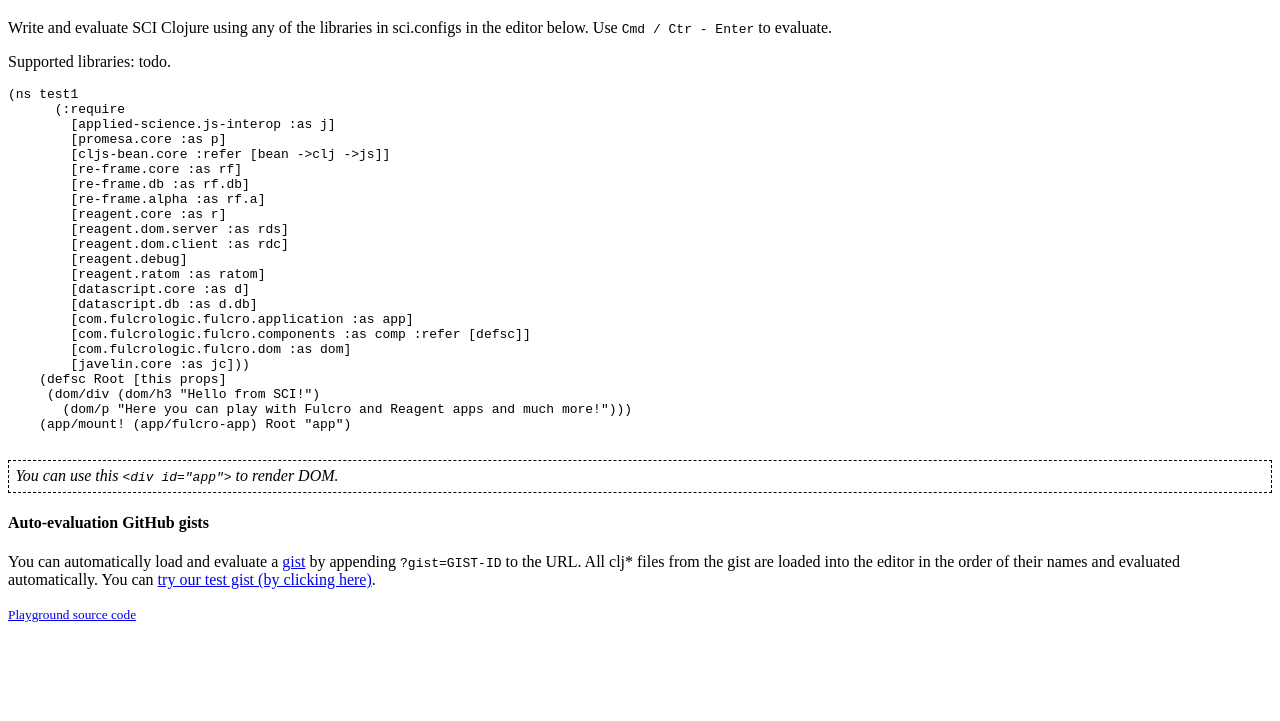
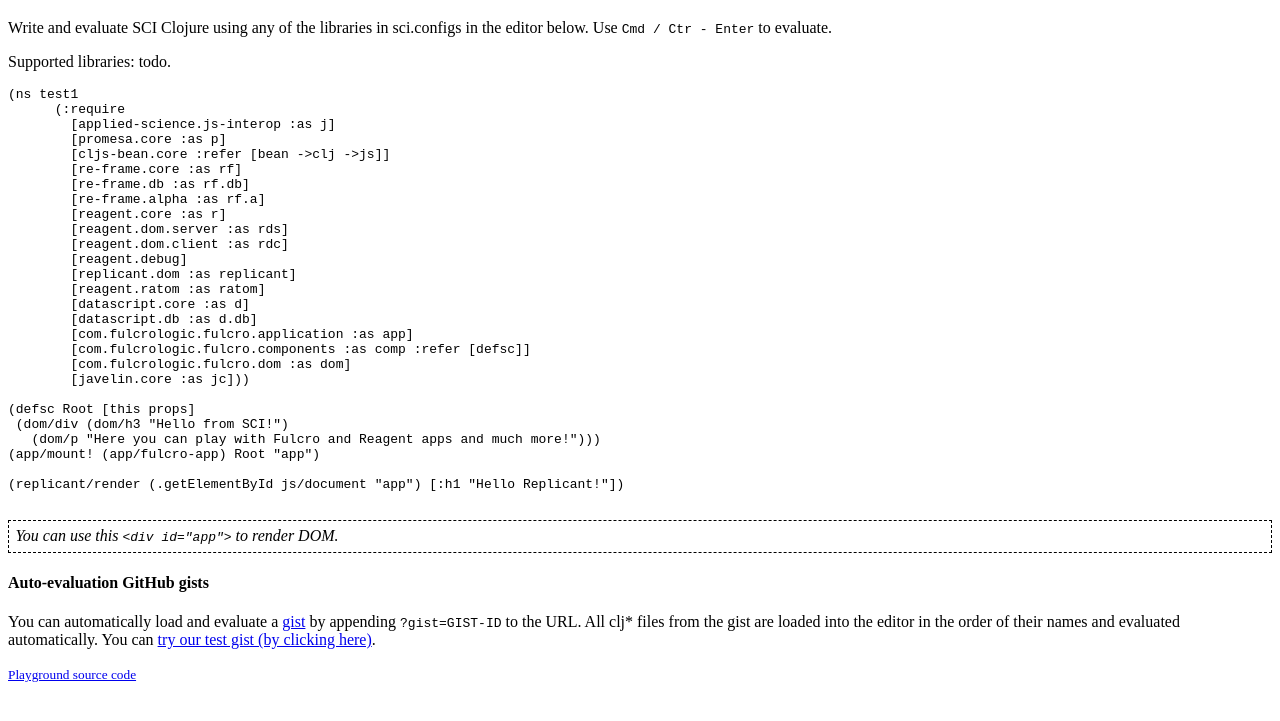
Before and after one commit to babashka/sci.configs, a website: page playground/www/index.html in a window 1280 px wide. Shown: the part 61-782 px from the top of the page. Drawn offline with Linux system fonts and the light colour scheme.

Commit message:
Add Replicant #51 (#53)
* Add Replicant #51

* Add Replicant example

```diff
--- a/playground/www/index.html
+++ b/playground/www/index.html
@@ -24,6 +24,7 @@
         [reagent.dom.server :as rds]
         [reagent.dom.client :as rdc]
         [reagent.debug]
+        [replicant.dom :as replicant]
         [reagent.ratom :as ratom]
         [datascript.core :as d]
         [datascript.db :as d.db]
@@ -31,10 +32,13 @@
         [com.fulcrologic.fulcro.components :as comp :refer [defsc]]
         [com.fulcrologic.fulcro.dom :as dom]
         [javelin.core :as jc]))
-    (defsc Root [this props]
-     (dom/div (dom/h3 "Hello from SCI!")
-       (dom/p "Here you can play with Fulcro and Reagent apps and much more!")))
-    (app/mount! (app/fulcro-app) Root "app")
+
+(defsc Root [this props]
+ (dom/div (dom/h3 "Hello from SCI!")
+   (dom/p "Here you can play with Fulcro and Reagent apps and much more!")))
+(app/mount! (app/fulcro-app) Root "app")
+
+(replicant/render (.getElementById js/document "app") [:h1 "Hello Replicant!"])
     </code></pre>
   <div id="app" style="border: 1px dashed; padding: 0.4rem">
     <em>You can use this <code>&lt;div id="app"&gt;</code> to render DOM.</em>
```
Also changed, not shown: README.md, 3 other files.
